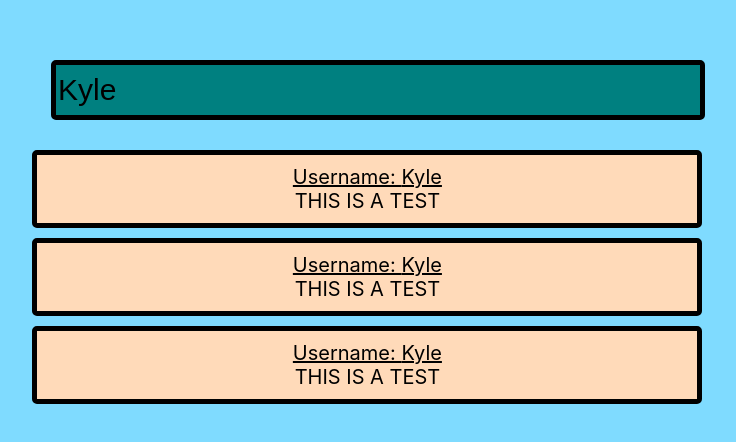
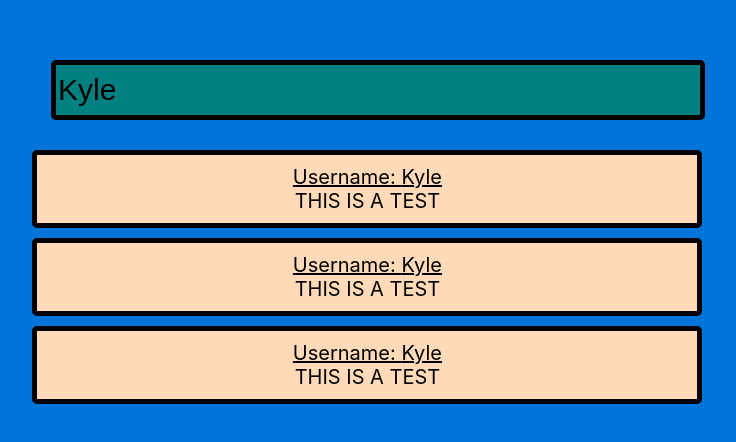
Before and after one commit to kanderson425/React_The_Complete_Guide, a React (Create React App) app in the folder assignment1_the_base_syntax/: page / in a window 1280 px wide. Shown: the part 196-638 px from the top of the page, without its empty margins (262-998 px from the left). Built offline with nearby package versions, Linux system fonts and the light colour scheme.

Commit message:
Changes app background color

```diff
--- a/assignment1_the_base_syntax/src/index.css
+++ b/assignment1_the_base_syntax/src/index.css
@@ -5,7 +5,7 @@ body {
     sans-serif;
   -webkit-font-smoothing: antialiased;
   -moz-osx-font-smoothing: grayscale;
-  background-color: #7FDBFF;
+  background-color: #0074D9;
 }
 
 code {
```
